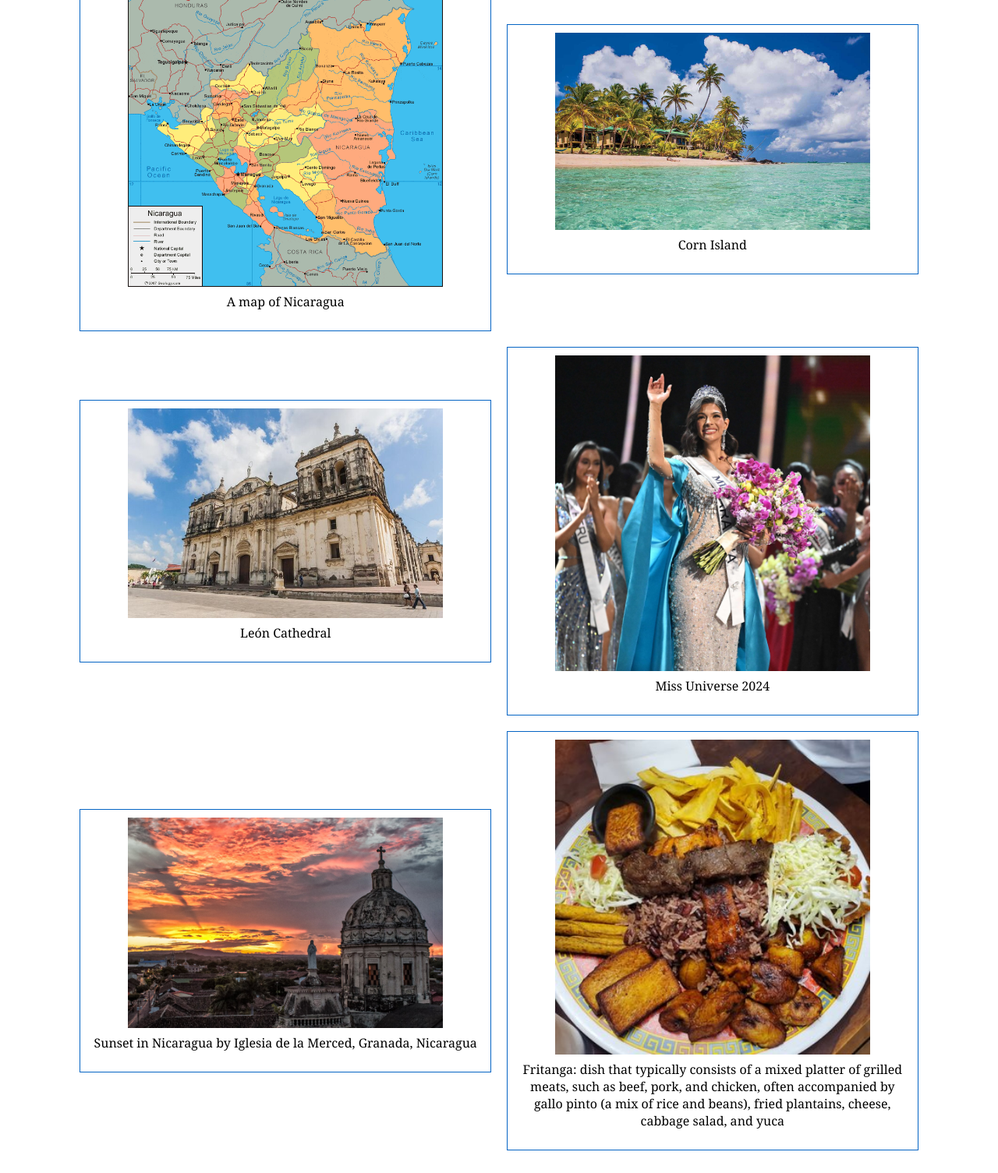
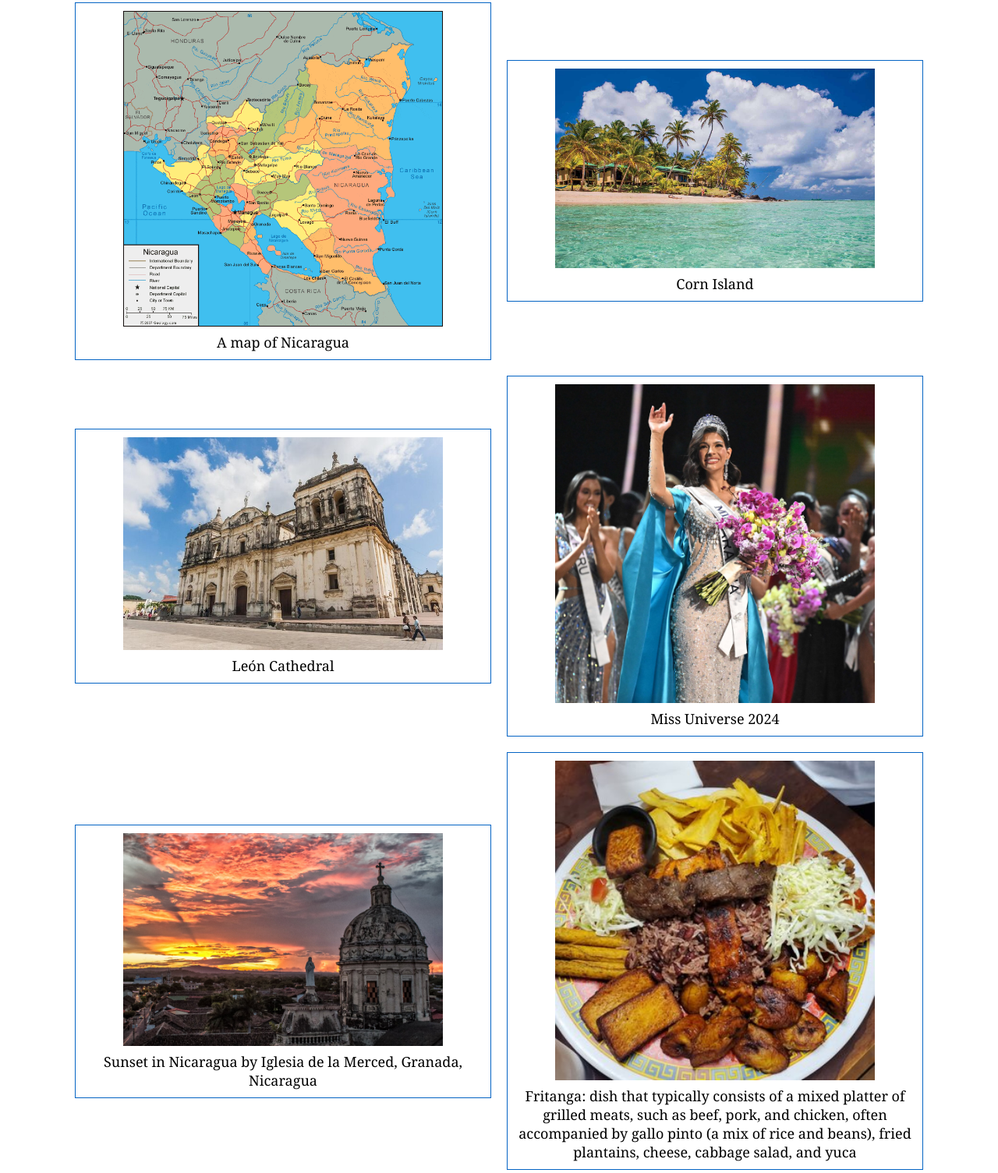
Before and after one commit to juliachaidez3/Globetrotter, a plain HTML site: page photo-gallery.html in a window 1280 px wide. Shown: the part 657-2162 px from the top of the page at 78% size. Drawn offline with Linux system fonts and the light colour scheme.

Commit message:
Third commit

```diff
--- a/photo-gallery.html
+++ b/photo-gallery.html
@@ -28,35 +28,35 @@
 
         <div class="photo-container">
 
-            <div class="photo-item">
+            <figure class="photo-item">
                 <img class= "photo-img" src="./assets/nicaragua-map.gif" alt="Nicaragua Map Image">
-                <p class="photo-para">A map of Nicaragua</p>
-            </div>
+                <figcaption class="photo-para">A map of Nicaragua</figcaption>
+            </figure>
 
-            <div class="photo-item">
+            <figure class="photo-item">
                 <img class= "photo-img" src="./assets/nicaragua-image1.jpeg" alt="Nicaragua Image">
-                <p class="photo-para">Corn Island</p>
-            </div>
+                <figcaption class="photo-para">Corn Island</figcaption>
+            </figure>
 
-            <div class="photo-item">
+            <figure class="photo-item">
                 <img class= "photo-img" src="./assets/leon-image.jpeg" alt="Nicaragua Image">
-                <p class="photo-para">León Cathedral</p>
-            </div>
+                <figcaption class="photo-para">León Cathedral</figcaption>
+            </figure>
 
-            <div class="photo-item">
+            <figure class="photo-item">
                 <img class= "photo-img" src="./assets/miss-universe.jpeg" alt="Miss Universe Image">
-                <p class="photo-para">Miss Universe 2024</p>
-            </div>
+                <figcaption class="photo-para">Miss Universe 2024</figcaption>
+            </figure>
 
-            <div class="photo-item">
+            <figure class="photo-item">
                 <img class= "photo-img" src="./assets/sunset.JPG" alt="Sunset Image">
-                <p class="photo-para">Sunset in Nicaragua by Iglesia de la Merced, Granada, Nicaragua</p>
-            </div>
+                <figcaption class="photo-para">Sunset in Nicaragua by Iglesia de la Merced, Granada, Nicaragua</figcaption>
+            </figure>
 
-            <div class="photo-item">
+            <figure class="photo-item">
                 <img class= "photo-img" src="./assets/fritanga.jpeg" alt="Fritanga Dish Image">
-                <p class="photo-para">Fritanga: dish that typically consists of a mixed platter of grilled meats, such as beef, pork, and chicken, often accompanied by gallo pinto (a mix of rice and beans), fried plantains, cheese, cabbage salad, and yuca</p>
-            </div>
+                <figcaption class="photo-para">Fritanga: dish that typically consists of a mixed platter of grilled meats, such as beef, pork, and chicken, often accompanied by gallo pinto (a mix of rice and beans), fried plantains, cheese, cabbage salad, and yuca</figcaption>
+            </figure>
 
         </div>
     </section>
--- a/style.css
+++ b/style.css
@@ -1,4 +1,5 @@
 body, html {
+    margin: 0px;
     height: 100%;
     font-family: Georgia, 'Times New Roman', Times, serif;
     background-color: white;
@@ -62,6 +63,7 @@ body, html {
 .page-header{
     color: black;
     text-align: center;
+    font-size: xx-large;
 }
 
 .page-para {
@@ -71,6 +73,7 @@ body, html {
     padding-left: 50px;
     padding-bottom: 10px;
     padding-right: 50px;
+    font-size: 25px;
 }
 
 #home-img {
@@ -103,6 +106,7 @@ body, html {
 .attractions-para {
     padding: 10px;
     text-align: left;
+    font-size: larger;
 }
 
 .attractions-img {
@@ -134,6 +138,7 @@ body, html {
 .food-para {
     text-align: left;
     padding: 0px;
+    font-size: large;
 }
 
 .photo-container {
@@ -162,9 +167,10 @@ body, html {
 .photo-para {
     text-align: center;
     margin-top: 8px;
+    font-size: large;
 }
 
-@media screen and (max-width: 768px){ejeicbrbrhdkfvckueftiikhkvgnfvtbgubijktbgjtk
+@media screen and (max-width: 768px){
 
     .title-container {
         height: 30%;
```
Also changed, not shown: top-attractions.html (+0 -2 lines), 1 other file.
